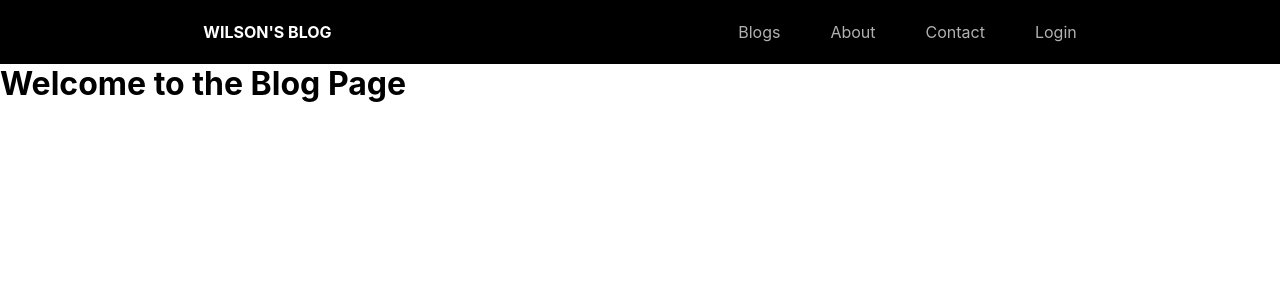
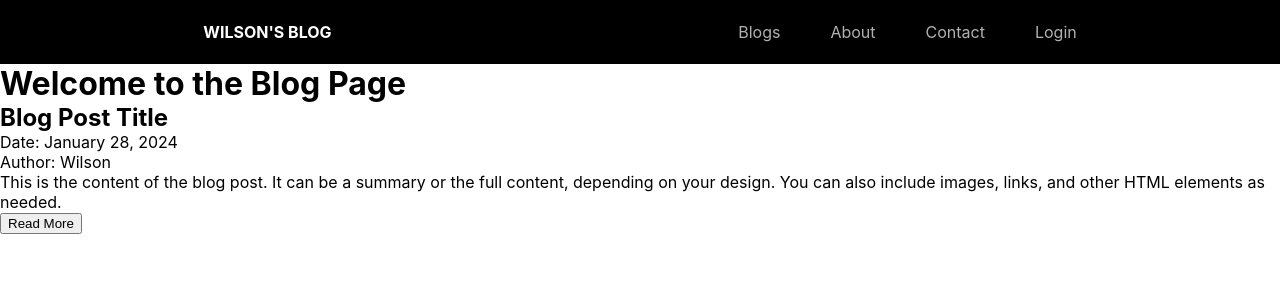
Before and after one commit to zyrephus/wilsons-blog, a React (Create React App) app: page /blogs in a window 1280 px wide. Shown: the top 300 px of the page. Built offline with nearby package versions, Linux system fonts and the light colour scheme.

Commit message:
Started working on blog page

```diff
--- /dev/null
+++ b/src/components/post.js
@@ -0,0 +1,22 @@
+import React from "react";
+
+const Post = () => {
+    return (
+        <div className="post">
+            <h2>Blog Post Title</h2>
+            <p>Date: January 28, 2024</p>
+            <p>Author: Wilson</p>
+            <div className="post-content">
+                <p>
+                    This is the content of the blog post. It can be a summary or the full content,
+                    depending on your design. You can also include images, links, and other HTML elements
+                    as needed.
+                </p>
+                {/* Add more content as needed */}
+            </div>
+            <button>Read More</button> {/* Optional: for linking to full post */}
+        </div>
+    );
+};
+
+export default Post;
--- a/src/pages/blogs.js
+++ b/src/pages/blogs.js
@@ -1,9 +1,11 @@
 import React from "react";
+import Post from "../components/post";
 
 const Blogs = () => {
     return (
         <div>
             <h1>Welcome to the Blog Page</h1>
+            <Post></Post>
         </div>
     );
 };
```
